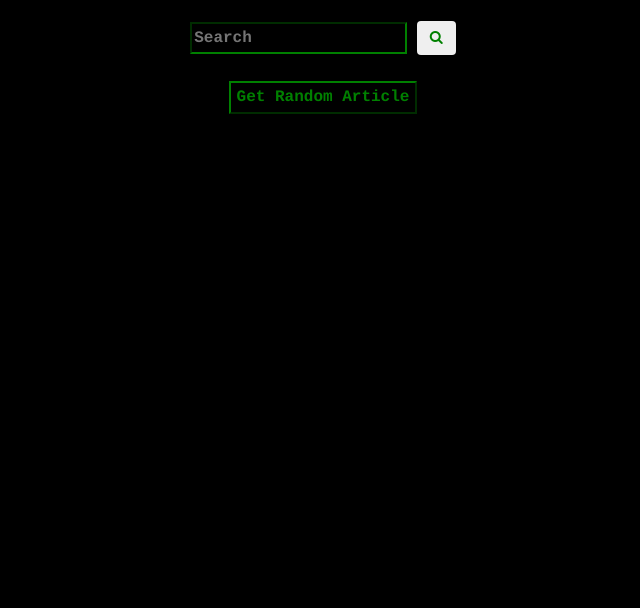
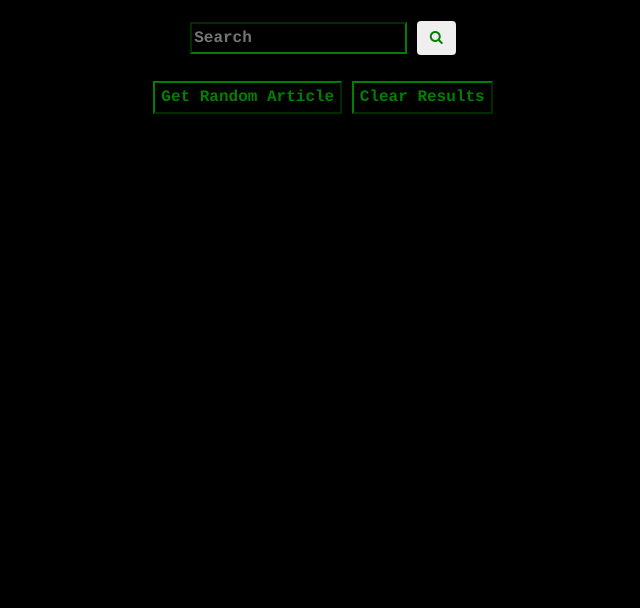
Before and after one commit to jlewiskilgore/wikipedia-viewer, a plain HTML site: page index.html in a window 1280 px wide. Shown: the part 62-670 px from the top of the page, without its empty margins (317-957 px from the left). Drawn offline with nearby package versions, Linux system fonts and the light colour scheme.

Commit message:
Add a Clear Results button

```diff
--- a/index.html
+++ b/index.html
@@ -24,6 +24,7 @@
 	<br>
 	<div align="center">
 		<input type="button" value="Get Random Article" onclick="window.open('https://en.wikipedia.org/wiki/Special:Random')">
+		<input type="button" value="Clear Results" onclick="clearResults()">
 	</div>
 	<br>
 	<div id="results" align="center">
--- a/js/wikiview.js
+++ b/js/wikiview.js
@@ -23,3 +23,8 @@
 		});
 	}
 }
+
+function clearResults() {
+	var resultsContainer = document.getElementById("resultsList");
+	resultsContainer.innerHTML = "";
+}
```
